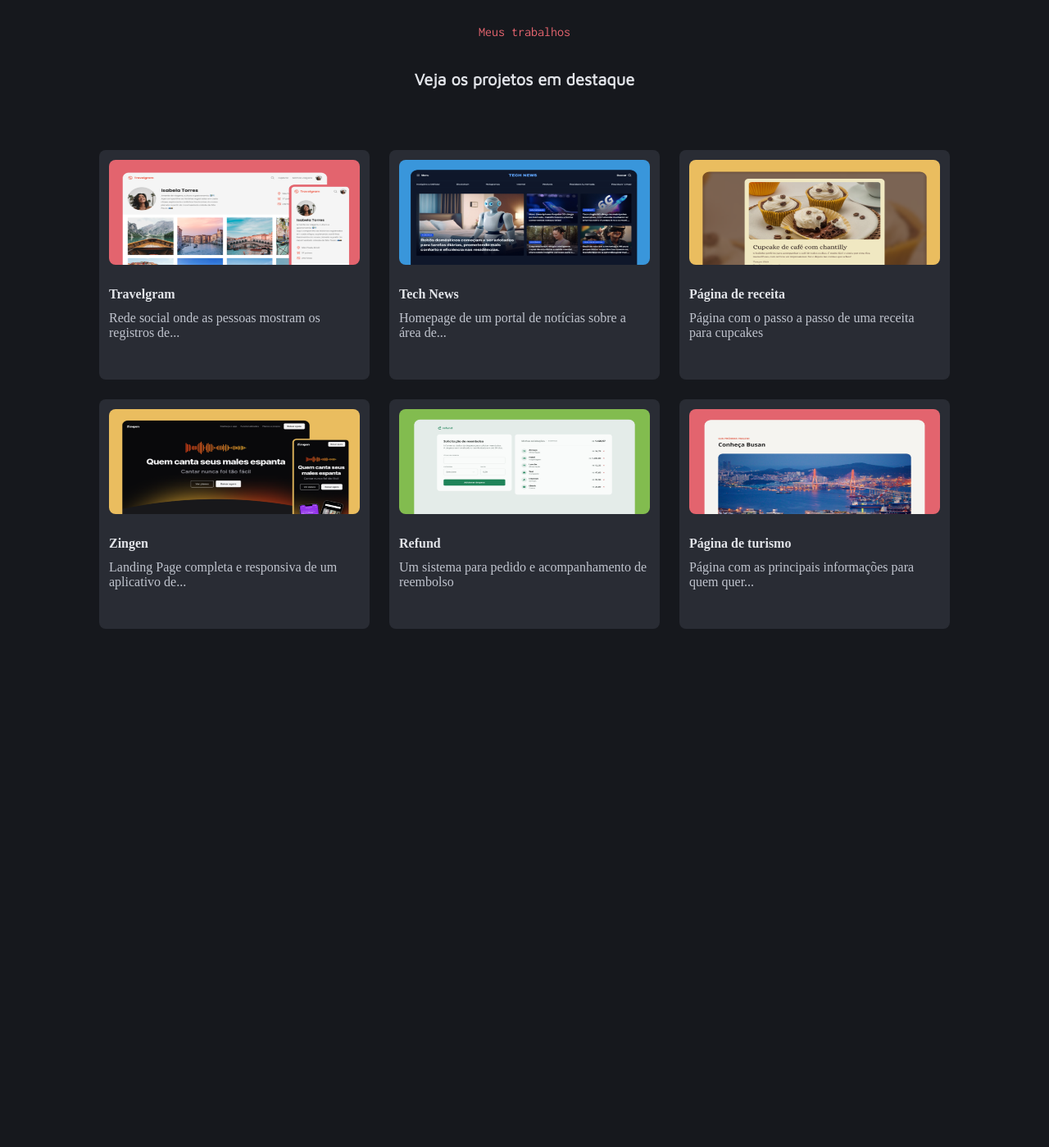
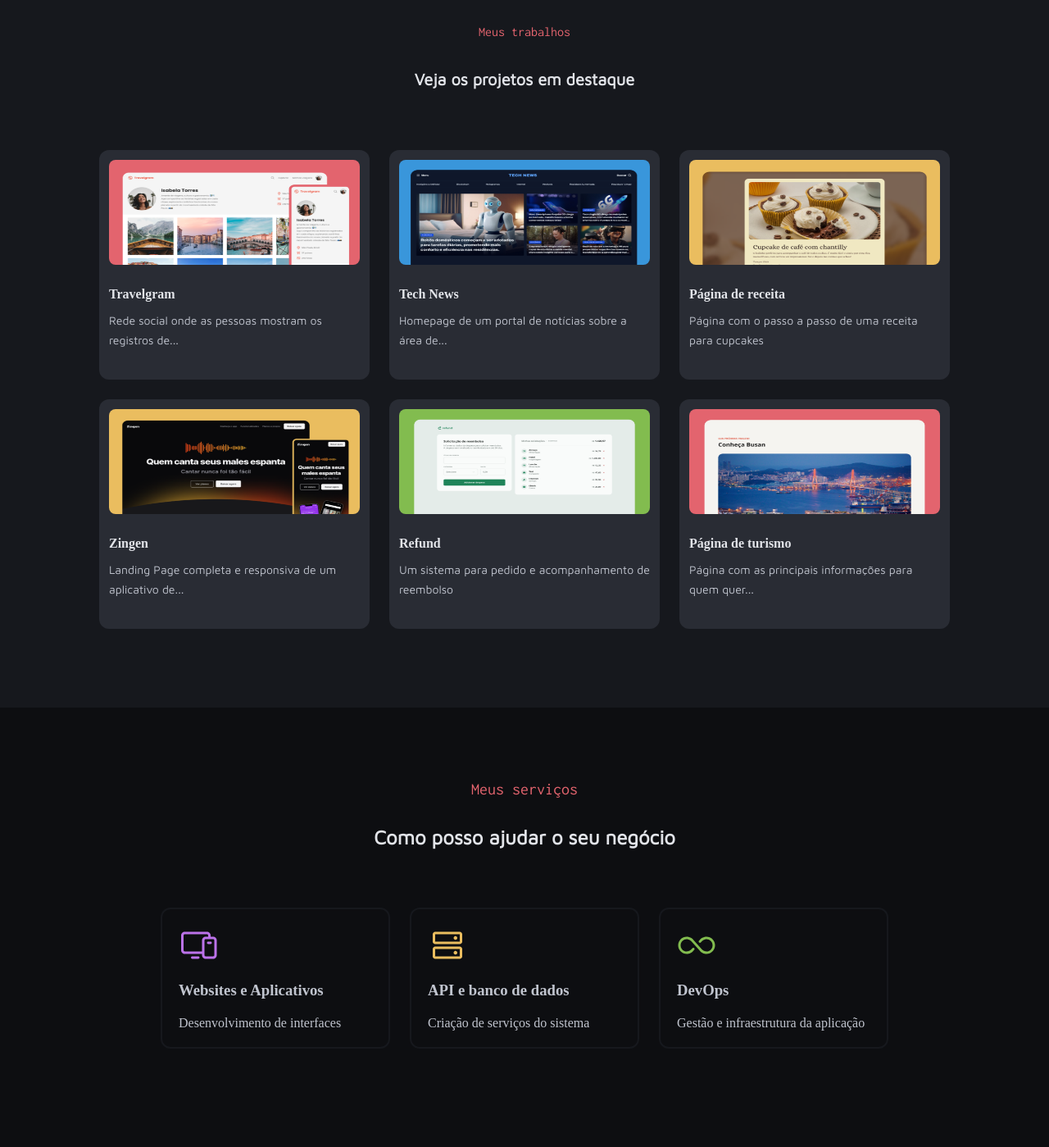
Before and after one commit to rafaumeu/portfolio_dev, a PHP site: page / in a window 1280 px wide; the page is wider, and only the part inside the window is pictured. Shown: the part 1003-2402 px from the top of that part at 82% size. Before the commit the page ends 1770 px from the top of that part, so only its background shows below. Run offline with PHP 8.4, Linux system fonts and the light colour scheme.

Commit message:
finalizando a seção meus serviços

```diff
--- a/index.html
+++ b/index.html
@@ -86,8 +86,8 @@
   <section id="jobs">
     <div class="container">
       <header>
-        <span>Meus trabalhos</span>
-        <h2>Veja os projetos em destaque</h2>
+        <span class="header-span">Meus trabalhos</span>
+        <h2 class="header-title">Veja os projetos em destaque</h2>
       </header>
     </div>
     <div id="projects" class="grid-container">
@@ -135,5 +135,32 @@
       </div>
     </div>
   </section>
+  <section id="services">
+    <div class="container">
+      <header>
+        <span class="header-span">Meus serviços</span>
+        <h2 class="header-title">Como posso ajudar o seu negócio</h2>
+      </header>
+    </div>
+    <div class="cards">
+      <div class="grid-container">
+        <div class="grid-item">
+          <img src="assets/icons/devices.svg" alt="">
+          <h3>Websites e Aplicativos</h3>
+          <p>Desenvolvimento de interfaces</p>
+        </div>
+        <div class="grid-item">
+          <img src="assets/icons/hardDrives.svg" alt="">
+          <h3>API e banco de dados</h3>
+          <p>Criação de serviços do sistema</p>
+        </div>
+        <div class="grid-item">
+          <img src="assets/icons/infinity.svg" alt="">
+          <h3>DevOps</h3>
+          <p>Gestão e infraestrutura da aplicação</p>
+        </div>
+    </div>
+
+  </section>
 </body>
 </html>
--- a/styles/global.css
+++ b/styles/global.css
@@ -65,10 +65,31 @@ body {
   padding: 0.75rem;
   flex-direction: column;
   align-items: start;
-  /* gap: 1.25rem;  */
+  gap: 1.25rem;
   flex-shrink: 0;
-  border-radius: 0.5rem;
+  border-radius: 0.75rem;
   background-color: var(--gray-300);
+}
+.header-span {
+  color: var(--red, #E3646E);
+  text-align: center;
+  font-family: var(--font-inconsolata);
+  font-size: 1.25rem;
+  font-style: normal;
+  font-weight: 400;
+  line-height: 1.5rem;
+}
+
+/* Classe utilitária para o h2 do cabeçalho */
+.header-title {
+  font-family: 'Maven Pro', sans-serif; /* Adicione 'sans-serif' como fallback */
+  font-size: 1.5rem;
+  font-style: normal;
+  font-weight: 700;
+  line-height: 3.75rem;
+  letter-spacing: 0em;
+  text-align: center;
+  color: var(--gray-600);
 }
 
 ul li {
@@ -94,7 +115,7 @@ a:hover {
   align-items: center;
 }
 
-@media (max-width: 1024px) {
+@media (min-width: 768px) and (max-width: 1024px)  {
   body {
     overflow-x: hidden;
   }
--- a/styles/index.css
+++ b/styles/index.css
@@ -1,3 +1,4 @@
 @import url(global.css);
 @import url(intro.css);
-@import url(jobs.css)
+@import url(jobs.css);
+@import url(services.css)
--- a/styles/intro.css
+++ b/styles/intro.css
@@ -108,14 +108,14 @@
     }
 
     .presentation p {
-      font-size: 0.75rem; /* Reduzindo para 12px */
-      line-height: 1.2rem; /* Ajustando o espaçamento entre linhas */
-      margin-block: 0.5rem; /* Ajustando a margem */
+      font-size: 0.75rem;
+      line-height: 1.2rem;
+      margin-block: 0.5rem;
     }
   }
 
 
-  @media (max-width: 1024px) {
+  @media (min-width: 48rem) and (max-width: 64rem)  {
     #intro {
       flex-direction: column;
       padding: 1rem;
@@ -148,7 +148,7 @@
     #badges {
       flex-direction: column;
       align-items: center;
-      /* margin-bottom: 2rem;  */
+
     }
 
     #badges ul {
--- a/styles/jobs.css
+++ b/styles/jobs.css
@@ -1,13 +1,13 @@
 #jobs {
   display: flex;
-  padding: 4.5rem 7.5rem 9rem 7.5rem; /* 72px 120px 144px 120px */
+  padding: 4.5rem 7.5rem 9rem 7.5rem;
   flex-direction: column;
   justify-content: center;
   align-items: center;
-  gap: 3.5rem; /* 56px */
+  gap: 3.5rem;
   background-color: var(--gray-200);
-  width: 100%; /* Mudança para responsividade */
-  max-width: 85.375rem; /* 1366px */
+  width: 100%;
+  max-width: 85.375rem;
   margin: 0 auto;
 }
 
@@ -20,78 +20,56 @@
   width: 100%;
 }
 
-#jobs header span {
-  color: var(--red, #E3646E);
-  text-align: center;
-  /* -webkit-text-stroke-width: 0.0625rem; 1px
-  -webkit-text-stroke-color: var(--colors-base-black, #000); */
-  font-family: var(--font-inconsolata);
-  font-size: 1.25rem; /* 20px */
-  font-style: normal;
-  font-weight: 400;
-  line-height: 1.5rem; /* 24px */
-}
-
-#jobs header h2 {
-  font-family: Maven Pro;
-  font-size: 1.5rem; /* 24px */
-  font-style: normal;
-  font-weight: 700;
-  line-height: 3.75rem; /* 60px */
-  letter-spacing: 0em;
-  text-align: center;
-  color: var(--gray-600);
-}
 
 #projects > div > a > img {
-  width: 19.125rem; /* 306px */
-  height: 9.75rem; /* 156px */
-  border-radius: 0.5rem; /* 8px */
+  width: 19.125rem;
+  height: 9.75rem;
+  border-radius: 0.5rem;
 }
 
 #projects > div > a > h3 {
   font-family: Asap;
-  font-size: 1rem; /* 16px */
+  font-size: 1rem;
   font-style: normal;
   font-weight: 700;
-  line-height: 1.5rem; /* 24px */
+  line-height: 1.5rem;
   color: var(--gray-600);
   margin-block: 20px 8px;
 }
 
-#projects > div > p {
+#projects > div > a > p {
   color: var(--gray-500);
   font-family: Maven Pro;
-  font-size: 0.875rem; /* 14px */
+  font-size: 0.875rem;
   font-style: normal;
   font-weight: 400;
-  line-height: 1.5rem; /* 24px */
+  line-height: 1.5rem;
 }
 
-/* Ajustes para telas de até 768px */
+
 @media (min-width: 768px) {
   #jobs {
-    padding: 3rem 3.75rem 6rem 3.75rem; /* 48px 60px 96px 60px */
+    padding: 3rem 3.75rem 6rem 3.75rem;
   }
 
   #projects > div > a > img {
-    width: 100%; /* 240px */
-    height: 8rem; /* 128px */
+    width: 100%;
+    height: 8rem;
   }
 
   #jobs header h2 {
-    font-size: 1.25rem; /* 20px */
+    font-size: 1.25rem;
   }
 
   #jobs header span {
-    font-size: 1rem; /* 16px */
+    font-size: 1rem;
   }
 }
 
-/* Ajustes para telas de até 480px */
+
 @media (max-width: 480px) {
   #jobs {
-    padding: 2rem 1.875rem 4.5rem 1.875rem; /* 32px 30px 72px 30px */
+    padding: 2rem 1.875rem 4.5rem 1.875rem;
   }
 
   #projects > div > a >img {
@@ -100,10 +78,10 @@
   }
 
   #jobs header h2 {
-    font-size: 1rem; /* 16px */
+    font-size: 1rem;
   }
 
   #jobs header span {
-    font-size: 0.875rem; /* 14px */
+    font-size: 0.875rem;
   }
 }
--- /dev/null
+++ b/styles/services.css
@@ -0,0 +1,71 @@
+#services {
+  display: flex;
+  padding: 5.5rem 7.5rem 7.5rem 7.5rem; /* padding: top right bottom left */
+  gap: 3.5rem;
+  flex-direction: column;
+  justify-content: center;
+  align-items: center;
+  background-color: var(--gray-100);
+  width: 100%;
+  max-width: 85.375rem;
+  margin: 0 auto;
+}
+#services  header {
+  display: flex;
+  flex-direction: column;
+  justify-content: center;
+  align-items: center;
+  gap: 1rem;
+}
+.cards {
+  display: flex;
+  justify-content: center;
+  align-items: flex-start;
+  align-content: flex-start;
+  gap: 24px;
+  flex-wrap: wrap;
+}
+
+#services > div.cards > div > div {
+  display: flex;
+  width: 280px;
+  height: auto;
+  padding: 20px;
+  flex-direction: column;
+  justify-content: center;
+  align-items: flex-start;
+  background-color: transparent;
+  border-radius: 12px;
+  border: 2px solid var(--Base-gray-200, #16181D);
+}
+#services > div.cards > div.grid-item> div > img {
+  width: 48px;
+  height: 48px;
+}
+#services > div.cards > div.grid-item > div > h3 {
+  color: var(--Base-gray-600, #E2E4E9);
+
+  /* Title Sm */
+  font-family: Asap;
+  font-size: 16px;
+  font-style: normal;
+  font-weight: 700;
+  line-height: 120%; /* 19.2px */
+  margin-block: 20px 8px;
+}
+#services > div.cards > div.grid-item > div > p {
+  color: var(--Base-gray-500, #C0C4CE);
+  margin-top: 0px;
+  /* Text Sm */
+  font-family: "Maven Pro";
+  font-size: 14px;
+  font-style: normal;
+  font-weight: 400;
+  line-height: 140%; /* 19.6px */
+}
+@media (min-width: 768px) and (max-width: 1024px)  {
+  #services > div.cards > div > div {
+    width: 100%;
+    height: auto;
+  }
+}
```
Also changed, not shown: assets/icons/devices.svg (added), assets/icons/hardDrives.svg (added), assets/icons/infinity.svg (added).
